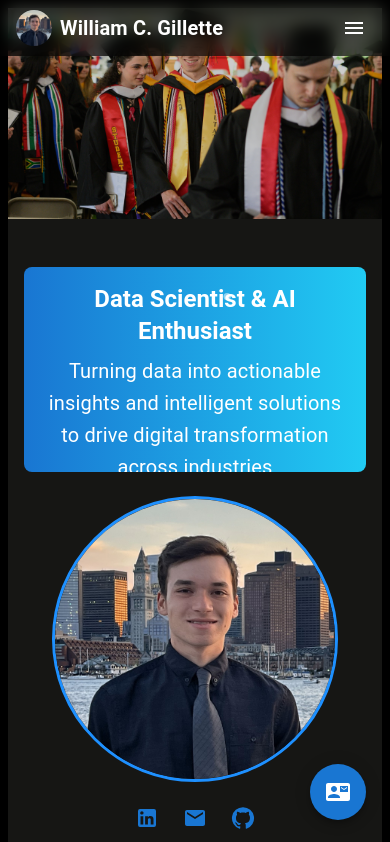
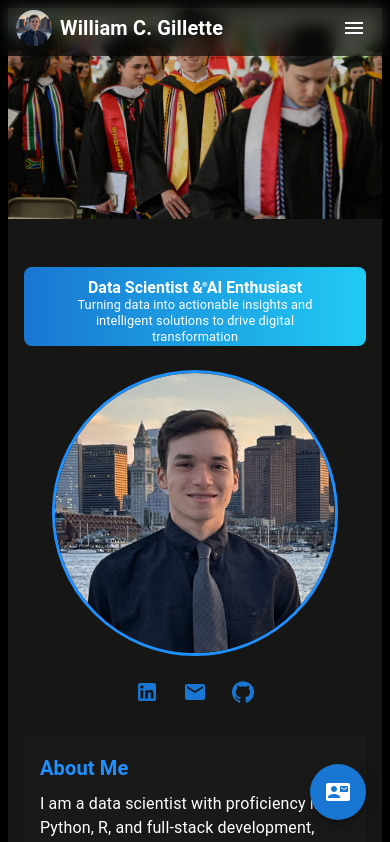
Before and after one commit to wigillette/WG_Professional_Reborn, a Next.js app: page / in a window 390 px wide. Shown: the top 842 px of the page. Built offline with nearby package versions, Linux system fonts and the light colour scheme.

Commit message:
Mobile changes

```diff
--- a/src/app/page.js
+++ b/src/app/page.js
@@ -419,7 +419,7 @@ export default function Portfolio() {
       color: { value: "#ffffff" },
       links: { enable: true, color: "#ffffff", distance: 150, opacity: 0.5, width: 1 },
       move: { enable: true, speed: 4, direction: "none", random: false, straight: false, outModes: { default: "bounce" } },
-      number: { value: 60, density: { enable: true, area: 1600 } },
+      number: { value: 120, density: { enable: true, area: 800 } },
       opacity: { value: 0.5 },
       shape: { type: "circle" },
       size: { value: { min: 1, max: 5 } },
@@ -513,44 +513,74 @@ export default function Portfolio() {
           <Box
             sx={{
               position: 'relative',
-              mx: 'auto', // centers horizontally
+              mx: 'auto',
               width: '100%',
-              maxWidth: '100vw', // prevents it from exceeding the screen
-              aspectRatio: { xs: '5 / 3', md: '32 / 3' },
+              maxWidth: '100vw',
+              aspectRatio: { xs: '13 / 3', md: '32 / 3' },
               overflow: 'hidden',
               background: 'linear-gradient(90deg, #1976d2, #21cbf3)',
               borderRadius: 2,
               color: '#fff',
               textAlign: 'center',
               boxSizing: 'border-box',
-              p: 2,
+              p: { xs: 1.5, md: 3 },
             }}
           >
             {/* Layer 1: Particles */}
-            {particlesInit && <Box
+            {particlesInit && (
+              <Box
                 sx={{
                   position: 'absolute',
                   top: 0,
                   left: 0,
                   width: '100%',
                   height: '100%',
-                zIndex: 0, // behind text
+                  zIndex: 0,
                 }}
               >
                 <Particles id="tsparticles" options={particlesOptions} />
-            </Box>}
+              </Box>
+            )}
 
             {/* Layer 2: Text */}
-            <Box sx={{ position: 'relative', zIndex: 1 }}>
-              <Typography variant="h5" sx={{ fontWeight: 700, mb: 1 }}>
+            <Box
+              sx={{
+                position: 'relative',
+                zIndex: 1,
+                px: { xs: 1, md: 2 }, // tighter padding so text spans wider
+                maxWidth: '90%',      // optional: keeps it visually centered without edge crowding
+                mx: 'auto',
+              }}
+            >
+              <Typography
+                variant="h5"
+                sx={{
+                  fontWeight: 700,
+                  fontSize: 'clamp(1rem, 3vw, 1.8rem)', // min 1rem (mobile), fluid up to 2.5rem (desktop)
+                  lineHeight: 1.1,
+                  whiteSpace: 'normal',
+                  wordBreak: 'break-word',
+                }}
+              >
                 Data Scientist & AI Enthusiast
               </Typography>
-              <Typography variant="h6" sx={{ fontWeight: 400 }}>
+
+              <Typography
+                variant="h6"
+                sx={{
+                  fontWeight: 400,
+                  fontSize: 'clamp(0.8rem, 1.5vw, 1.6rem)', // smaller but still fluid
+                  lineHeight: 1.25,
+                  whiteSpace: 'normal',
+                  wordBreak: 'break-word',
+                }}
+              >
                 Turning data into actionable insights and intelligent solutions to drive
-                digital transformation across industries
+                digital transformation
               </Typography>
             </Box>
           </Box>
+
         </motion.div>
 
         {/* ===== About Me (avatar left) ===== */}
```
Lines whose indentation alone changed are shown as unchanged.
